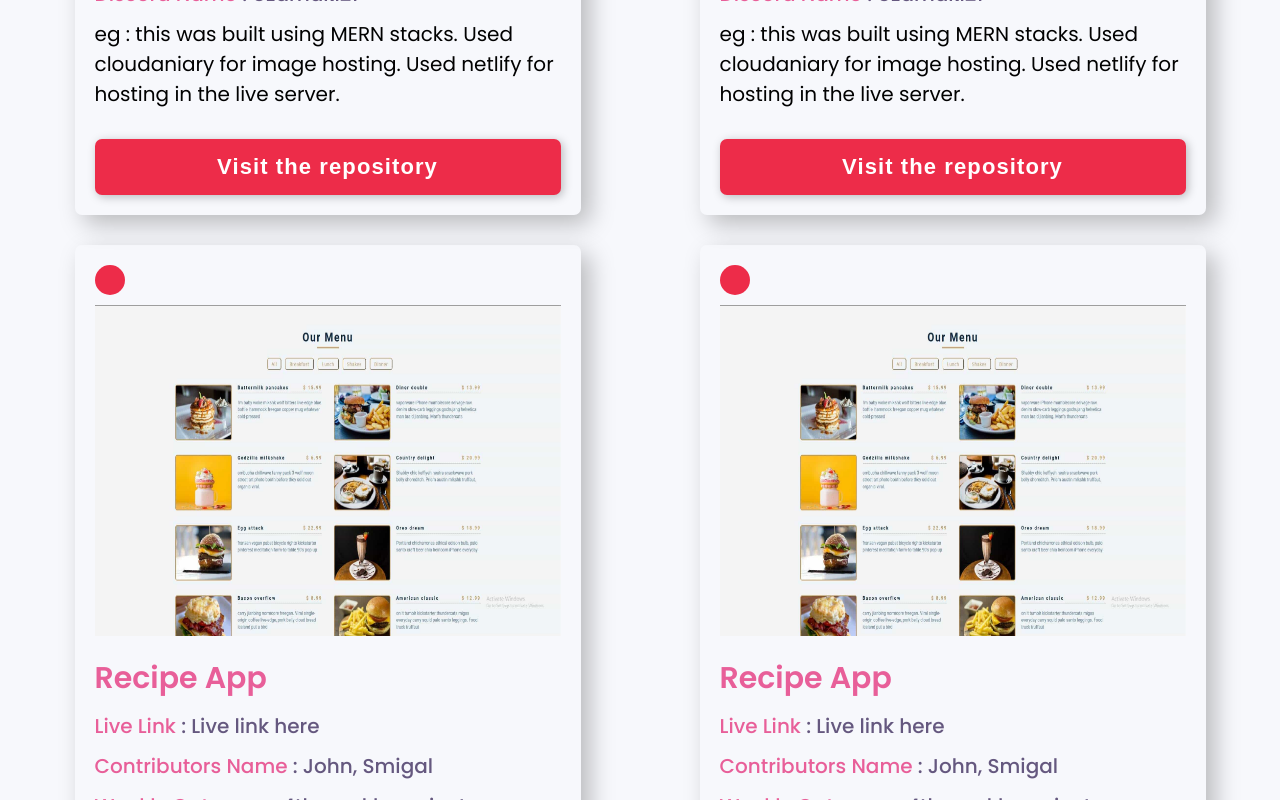
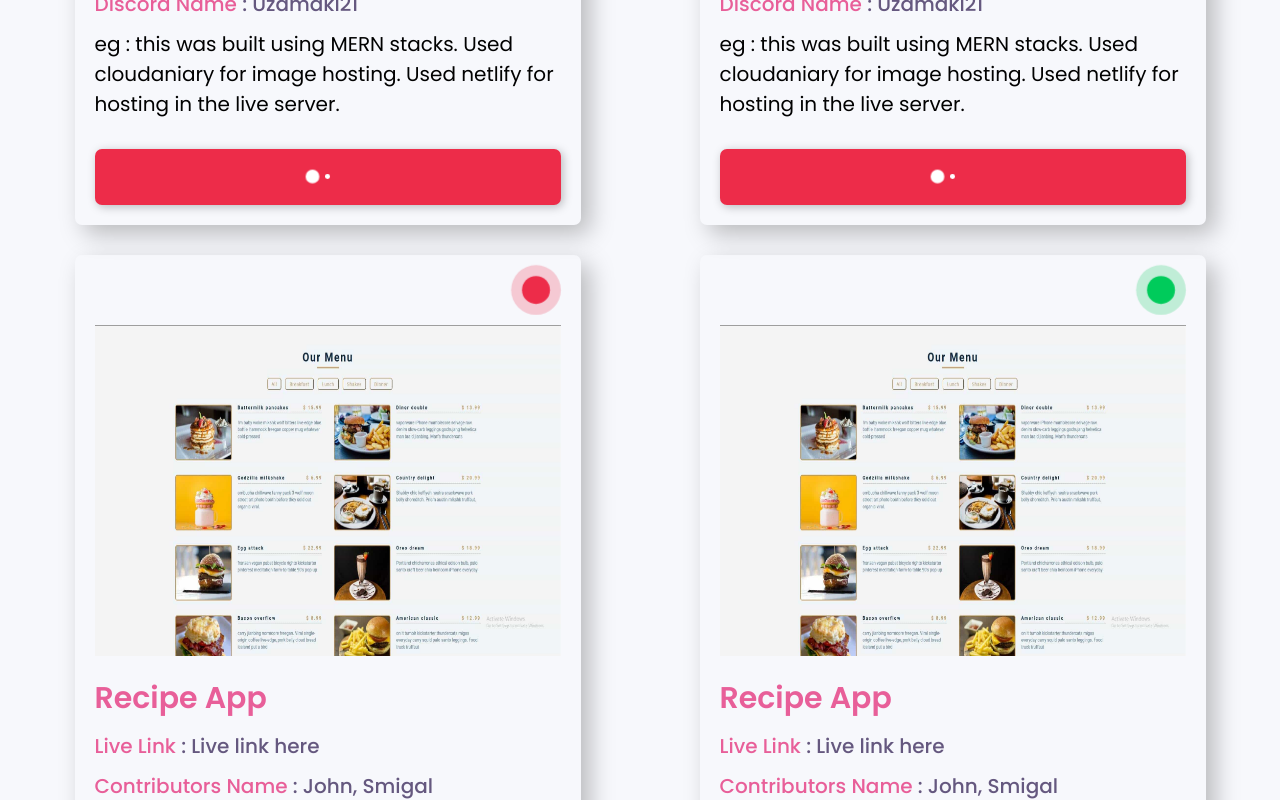
Before and after one commit to ivanms1/project-shelf-old, a React (Create React App) app in the folder client/: page /weekly in a window 1280 px wide. Shown: the part 880-1680 px from the top of the page. Built offline with nearby package versions, Linux system fonts and the light colour scheme.

Commit message:
:sparkles: added animation in button and active icons

```diff
--- /dev/null
+++ b/client/src/components/Active/Active.js
@@ -0,0 +1,12 @@
+import React from 'react';
+import { Container, PulseButton } from "./style";
+
+function Active({ active }) {
+    return (
+        <Container>
+            <PulseButton active={active}></PulseButton>
+        </Container>
+    );
+}
+
+export default Active;
--- /dev/null
+++ b/client/src/components/Active/style.js
@@ -0,0 +1,57 @@
+import styled, { keyframes } from 'styled-components';
+
+const Pulse = keyframes`
+  0% {
+    -moz-transform: scale(0.7);
+    -ms-transform: scale(0.7);
+    -webkit-transform: scale(0.7);
+    transform: scale(0.7);
+  }
+  70% {
+    -moz-transform: scale(1);
+    -ms-transform: scale(1);
+    -webkit-transform: scale(1);
+    transform: scale(1);
+    box-shadow: 0 0 0 15px rgba(90, 153, 212, 0);
+  }
+  100% {
+    -moz-transform: scale(0.9);
+    -ms-transform: scale(0.9);
+    -webkit-transform: scale(0.9);
+    transform: scale(0.9);
+    box-shadow: 0 0 0 0 rgba(90, 153, 212, 0);
+  }
+`
+
+export const Container = styled.div`
+  width: 100%;
+  height: 70px;
+  perspective: 1000;
+  backface-visibility: hidden;
+  position:relative;
+  display:flex;
+  padding:0 10px 0 0px;
+  justify-content:flex-end;
+  align-items:center;
+`
+
+export const PulseButton = styled.span`
+  position: absolute;
+  display: block;
+  width: 30px;
+  height: 30px;
+  font-size: 1.3em;
+  font-weight: light;
+  font-family: 'Trebuchet MS', sans-serif;
+  text-transform: uppercase;
+  text-align: center;
+  line-height: 100px;
+  letter-spacing: -1px;
+  color: white;
+  border: none;
+  border-radius: 50%;
+  background: ${props => props.active ? '#00cb5b' : '#ed2c49'};
+  cursor: pointer;
+  box-shadow: 0 0 0 0 ${props => props.active ? '#00cb5b' : '#ed2c49'};;
+  animation: ${Pulse} 1.5s infinite;
+`
--- a/client/src/components/Button/Button.js
+++ b/client/src/components/Button/Button.js
@@ -1,10 +1,11 @@
 import React from 'react';
 import { CustomButton } from './style';
+import Loader from '../Loader/Loader';
 
-function Button({ bgColor, margin, children }) {
+function Button({ bgColor, margin, loading, children, ...props }) {
     return (
-        <CustomButton bgColor={bgColor} margin={margin}>
-            {children}
+        <CustomButton bgColor={bgColor} margin={margin} {...props}>
+            {loading ? <Loader /> : children}
         </CustomButton>
     );
 }
--- /dev/null
+++ b/client/src/components/Loader/Loader.js
@@ -0,0 +1,41 @@
+import React from 'react'
+import styled, { keyframes } from 'styled-components'
+
+const Bounce = keyframes`
+  0%, 80%, 100% {
+    transform: scale(0);
+  } 40% {
+    transform: scale(1.0);
+  }
+`
+
+const StyledDotsLoader = styled.div`
+    display: inline-block;
+`
+
+const Dot = styled.span`
+    width: ${props => (props.big ? '18px' : '15px')};
+    height: ${props => (props.big ? '18px' : '15px')};
+    background-color:white;
+    border-radius: 100%;
+    display: inline-block;
+    animation: ${Bounce} 1s infinite ease-in-out both;
+    &:first-child {
+        animation-delay: -0.32s;
+    }
+    &:nth-child(2) {
+        animation-delay: -0.16s;
+    }
+`
+
+const Loader = props => {
+    return (
+        <StyledDotsLoader {...props}>
+            <Dot {...props} style={{}} />
+            <Dot {...props} style={{}} />
+            <Dot {...props} style={{}} />
+        </StyledDotsLoader>
+    )
+}
+
+export default Loader
--- a/client/src/pages/Contact/Contact.js
+++ b/client/src/pages/Contact/Contact.js
@@ -9,6 +9,7 @@ function Contact(props) {
     return (
         <div>
             <Header />
+
             <Container>
                 <TextContainer>
                     <p>
@@ -56,7 +57,7 @@ function Contact(props) {
                                 <TextArea placeholder='e.g Weekly Category : mern stack the project titled ‘MERN’ and update my new one.' />
                             </InputContainer>
 
-                            <Button bgColor='#00cb5b' margin='20px 0px 0px 0px' type='submit'>Send Message</Button>
+                            <Button loading={true} bgColor='#00cb5b' margin='20px 0px 0px 0px' type='submit'>Send Message</Button>
                         </RegisterBox>
                     </form>
 
--- a/client/src/pages/Home/Home.js
+++ b/client/src/pages/Home/Home.js
@@ -1,9 +1,10 @@
 import React from 'react';
 import Header from '../../components/Header/Header';
 import Footer from '../../components/Footer/Footer';
-import { Container, Approval, CardContainer, Card, Active, Color, ImageContainer, Description } from './style';
+import { Container, Approval, CardContainer, Card, ImageContainer, Description } from './style';
 import Preview from '../../assets/desktop-preview.jpg';
 import Button from "../../components/Button/Button";
+import Active from "../../components/Active/Active";
 
 function Home(props) {
     return (
@@ -17,24 +18,20 @@ function Home(props) {
                     </p>
                     <div>
                         <p>
-                            <Active>
-                                <Color />
-                            </Active>
+                            <Active />
+
                         </p>
-                        <span>Not Approved yet</span>
+                        <span className='text'>Not Approved yet</span>
                         <p>
-                            <Active >
-                                <Color active />
-                            </Active>
+                            <Active active={true} />
                         </p>
-                        <span>Approved</span>
+                        <span className='text'>Approved</span>
                     </div>
                 </Approval>
                 <CardContainer>
                     <Card>
-                        <Active>
-                            <Color />
-                        </Active>
+                        <Active />
+
                         <ImageContainer>
                             <img alt='preview' src={Preview}></img>
                         </ImageContainer>
@@ -70,9 +67,8 @@ function Home(props) {
                     </Card>
 
                     <Card>
-                        <Active>
-                            <Color />
-                        </Active>
+                        <Active active={true} />
+
                         <ImageContainer>
                             <img alt='preview' src={Preview}></img>
                         </ImageContainer>
--- a/client/src/pages/Home/style.js
+++ b/client/src/pages/Home/style.js
@@ -12,6 +12,7 @@ margin:0 auto;
 background-color:#F7F8FC;
 padding:20px 40px;
 display:flex;
+align-items:center;
 justify-content:space-between;
 
 >p{
@@ -21,14 +22,28 @@ justify-content:space-between;
 
 >div{
     width:100%;
-    max-width:400px;
+    max-width:550px;
     display:flex;
-    justify-content:space-between;
+    align-items:center;
+    justify-content:space-around;
 
-    >span{
+    >p{
+        width:50px;
+        display:flex;
+        justify-content:space-around;
+        align-items:center;
+
+    }
+
+    >span:first-child{
+        margin-right:20px;
+    }
+
+    .text{
         font-weight:600;
-        font-size:20px;
+        font-size:22px;
     }
+
 }
 
 @media screen and (max-width:700px){
@@ -42,6 +57,11 @@ justify-content:space-between;
     }
 
     >div{
+        display:flex;
+        flex-direction:column;
+        align-items:center;
+        justify-content:space-between;
+
         >span{
             margin:0 5px;
         }
@@ -64,7 +84,7 @@ width:100%;
 max-width:506px;
 border-radius:7px;
 box-shadow:9px 9px 25px 0px rgb(0,0,0,0.25);
-padding:20px 20px;
+padding: 0px 20px 20px 20px;
 margin:15px 0;
 
 p{
--- a/client/src/pages/SubmitYourProject/Submit.js
+++ b/client/src/pages/SubmitYourProject/Submit.js
@@ -1,9 +1,10 @@
 import React from 'react';
 import Header from '../../components/Header/Header';
 import Footer from '../../components/Footer/Footer';
-import { Container, FormContainer, Card, Active, Color, ImageContainer, Description, Submission, Collection, InputContainer, Input, Upload, TextArea } from './style';
+import { Container, FormContainer, Card, ImageContainer, Description, Submission, Collection, InputContainer, Input, Upload, TextArea } from './style';
 import Preview from '../../assets/desktop-preview.jpg';
 import Button from '../../components/Button/Button';
+import Active from "../../components/Active/Active";
 
 function style(props) {
     return (
@@ -20,9 +21,8 @@ function style(props) {
                     <FormContainer>
 
                         <Card>
-                            <Active>
-                                <Color />
-                            </Active>
+                            <Active />
+
                             <ImageContainer>
                                 <img alt='preview' src={Preview}></img>
                             </ImageContainer>
@@ -53,7 +53,7 @@ function style(props) {
                                     eg : this was built using MERN stacks. Used cloudaniary for image hosting. Used netlify for hosting in the live server.
                             </p>
 
-                                <Button bgColor='#ED2C49' margin='20px 0 0 0'>Visit the repository</Button>
+                                <Button loading={true} bgColor='#ED2C49' margin='20px 0 0 0'>Visit the repository</Button>
                             </Description>
 
                         </Card>
@@ -107,7 +107,7 @@ function style(props) {
                                 <TextArea placeholder='eg : this was built using MERN stacks. Used cloudaniary for image hosting. Used netlify for hosting in the live server.' />
                             </InputContainer>
 
-                            <Button bgColor='#00CB5B' margin='20px 0 0 0'>Submit your Project</Button>
+                            <Button loading={true} bgColor='#00CB5B' margin='20px 0 0 0'>Submit your Project</Button>
                         </Submission>
                     </FormContainer>
 
--- a/client/src/pages/SubmitYourProject/style.js
+++ b/client/src/pages/SubmitYourProject/style.js
@@ -51,7 +51,7 @@ width:100%;
 max-width:506px;
 border-radius:7px;
 box-shadow:9px 9px 25px 0px rgb(0,0,0,0.25);
-padding:20px 20px;
+padding:0px 20px 20px 20px;
 
 p{
     margin:10px 0;
@@ -62,16 +62,6 @@ p{
        line-height:1.1em;
    }
 }
-`
-export const Active = styled.div`
-margin-bottom:10px;
-`
-
-export const Color = styled.div`
-width:30px;
-height:30px;
-background-color:#ED2C49;
-border-radius:50%;
 `
 
 export const ImageContainer = styled.div`
--- a/client/src/pages/WeeklyProjects/Weekly.js
+++ b/client/src/pages/WeeklyProjects/Weekly.js
@@ -1,9 +1,10 @@
 import React from 'react';
 import Header from '../../components/Header/Header';
 import Footer from '../../components/Footer/Footer';
-import { Container, SearchContainer, CardContainer, Card, Active, Color, ImageContainer, Description } from './style';
+import { Container, SearchContainer, CardContainer, Card, ImageContainer, Description } from './style';
 import Preview from '../../assets/desktop-preview.jpg';
 import Button from '../../components/Button/Button';
+import Actives from '../../components/Active/Active';
 
 function Weekly(props) {
     return (
@@ -25,9 +26,8 @@ function Weekly(props) {
 
                 <CardContainer>
                     <Card>
-                        <Active>
-                            <Color />
-                        </Active>
+                        <Actives active />
+
                         <ImageContainer>
                             <img alt='preview' src={Preview}></img>
                         </ImageContainer>
@@ -58,15 +58,13 @@ function Weekly(props) {
                                 eg : this was built using MERN stacks. Used cloudaniary for image hosting. Used netlify for hosting in the live server.
                             </p>
 
-                            <Button bgColor='#ED2C49' margin='20px 0 0 0'>Visit the repository</Button>
+                            <Button loading={true} bgColor='#ED2C49' margin='20px 0 0 0'>Visit the repository</Button>
                         </Description>
 
                     </Card>
 
                     <Card>
-                        <Active>
-                            <Color />
-                        </Active>
+                        <Actives />
                         <ImageContainer>
                             <img alt='preview' src={Preview}></img>
                         </ImageContainer>
@@ -96,15 +94,13 @@ function Weekly(props) {
                             <p className='desc'>
                                 eg : this was built using MERN stacks. Used cloudaniary for image hosting. Used netlify for hosting in the live server.
                             </p>
-                            <Button bgColor='#ED2C49' margin='20px 0 0 0'>Visit the repository</Button>
+                            <Button loading={true} bgColor='#ED2C49' margin='20px 0 0 0'>Visit the repository</Button>
                         </Description>
 
                     </Card>
 
                     <Card>
-                        <Active>
-                            <Color />
-                        </Active>
+                        <Actives active={false} />
                         <ImageContainer>
                             <img alt='preview' src={Preview}></img>
                         </ImageContainer>
@@ -135,15 +131,14 @@ function Weekly(props) {
                                 eg : this was built using MERN stacks. Used cloudaniary for image hosting. Used netlify for hosting in the live server.
                             </p>
 
-                            <Button bgColor='#ED2C49' margin='20px 0 0 0'>Visit the repository</Button>
+                            <Button loading={true} bgColor='#ED2C49' margin='20px 0 0 0'>Visit the repository</Button>
                         </Description>
 
                     </Card>
 
                     <Card>
-                        <Active>
-                            <Color />
-                        </Active>
+                        <Actives active={true} />
+
                         <ImageContainer>
                             <img alt='preview' src={Preview}></img>
                         </ImageContainer>
--- a/client/src/pages/WeeklyProjects/style.js
+++ b/client/src/pages/WeeklyProjects/style.js
@@ -62,7 +62,7 @@ width:100%;
 max-width:506px;
 border-radius:7px;
 box-shadow:9px 9px 25px 0px rgb(0,0,0,0.25);
-padding:20px 20px;
+padding: 0px 20px 20px 20px;
 margin:15px 0;
 
 p{
@@ -74,16 +74,6 @@ p{
        line-height:1.1em;
    }
 }
-`
-export const Active = styled.div`
-margin-bottom:10px;
-`
-
-export const Color = styled.div`
-width:30px;
-height:30px;
-background-color:#ED2C49;
-border-radius:50%;
 `
 
 export const ImageContainer = styled.div`
```
